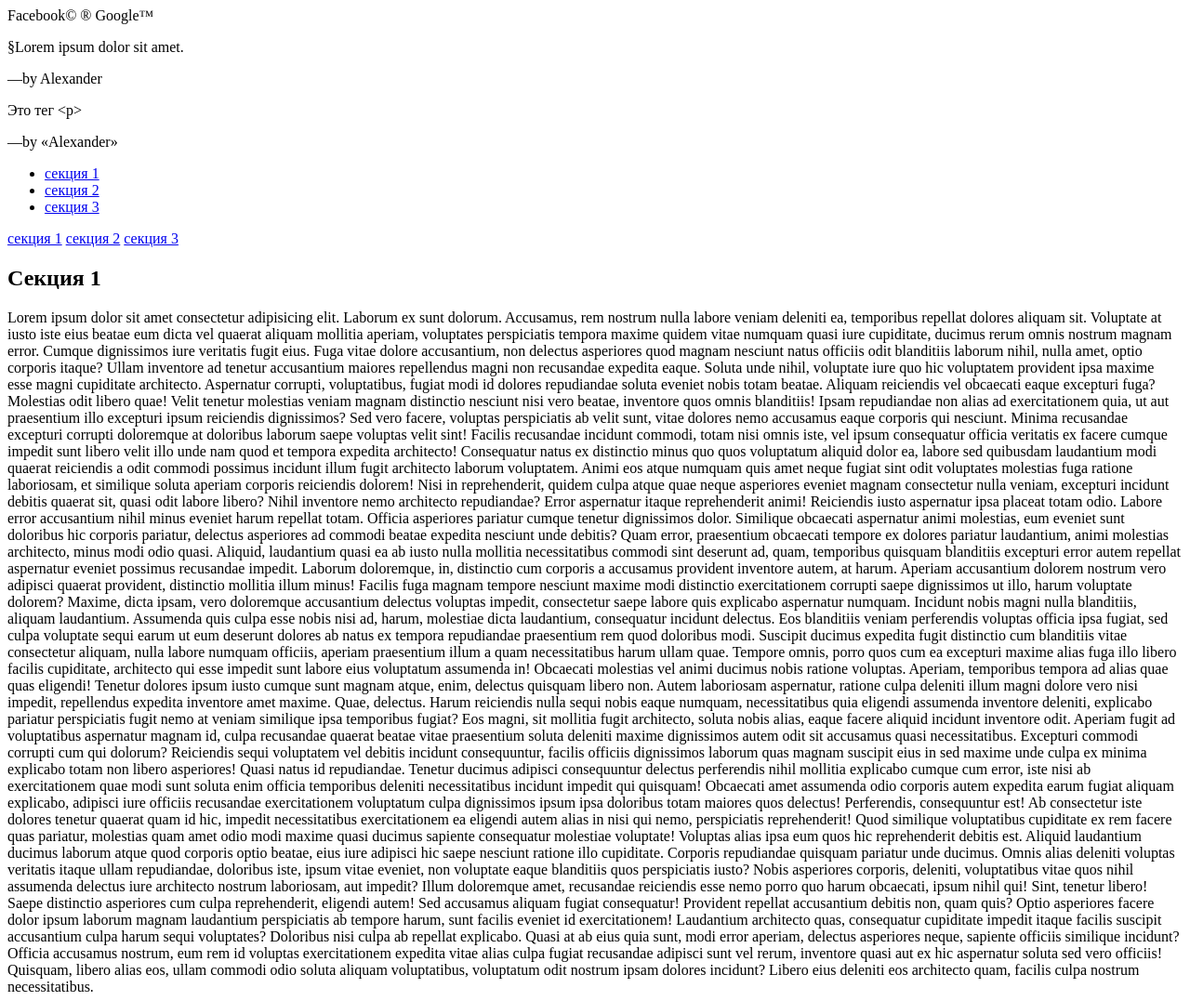
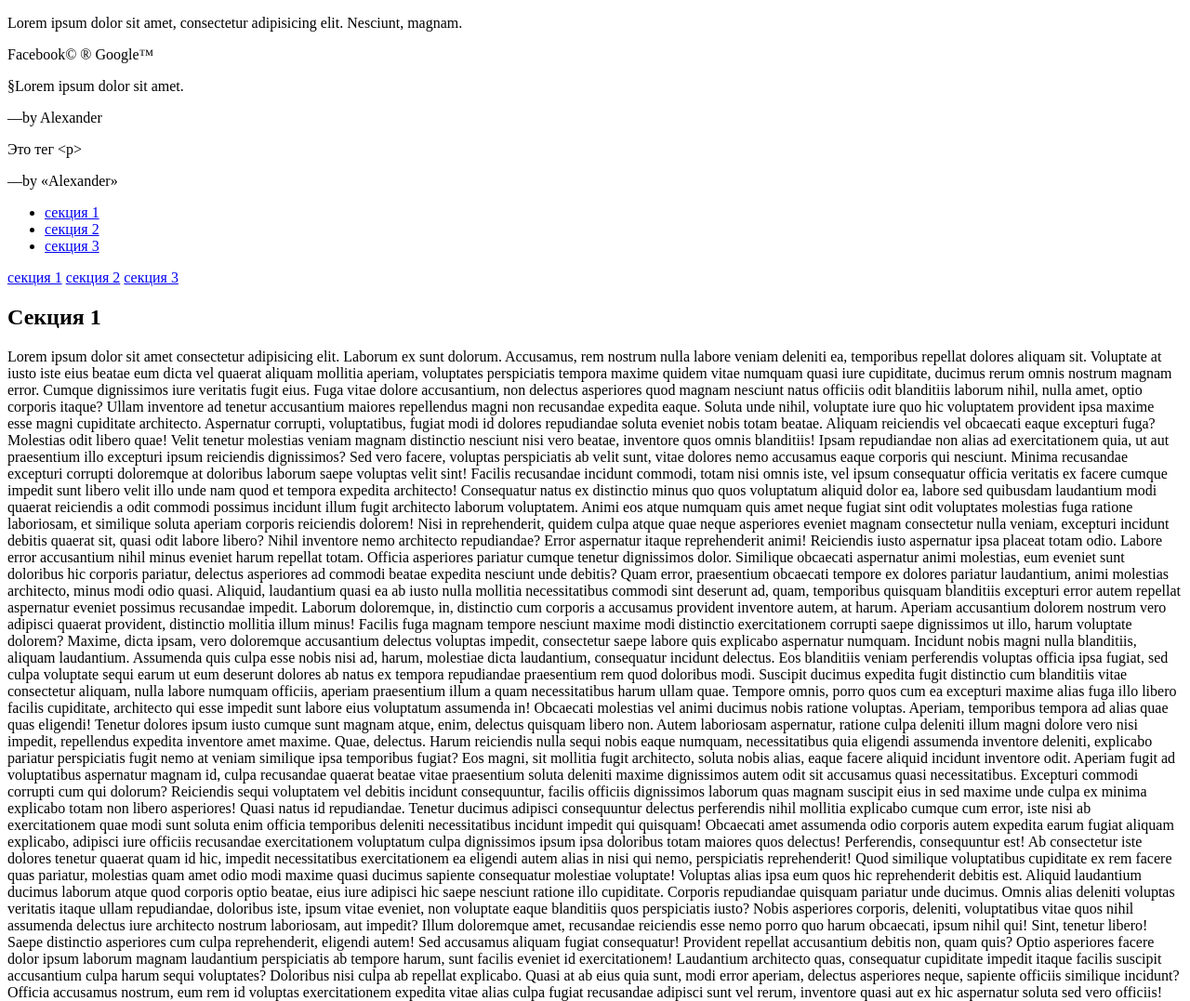
Before and after one commit to luxplanjay/fe-core-1, a plain HTML site: page webinar-04-09/index.html in a window 1280 px wide. Shown: the top 1077 px of the page at 93% size. Drawn offline with Linux system fonts and the light colour scheme.

Commit message:
Added a paragraph

```diff
--- a/webinar-04-09/index.html
+++ b/webinar-04-09/index.html
@@ -7,6 +7,7 @@
 </head>
 
 <body>
+  <p>Lorem ipsum dolor sit amet, consectetur adipisicing elit. Nesciunt, magnam.</p>
   <!-- <article>
     <img src="https://placeimg.com/400/200/nature" alt="">
     <h2>Article title</h2>
```
